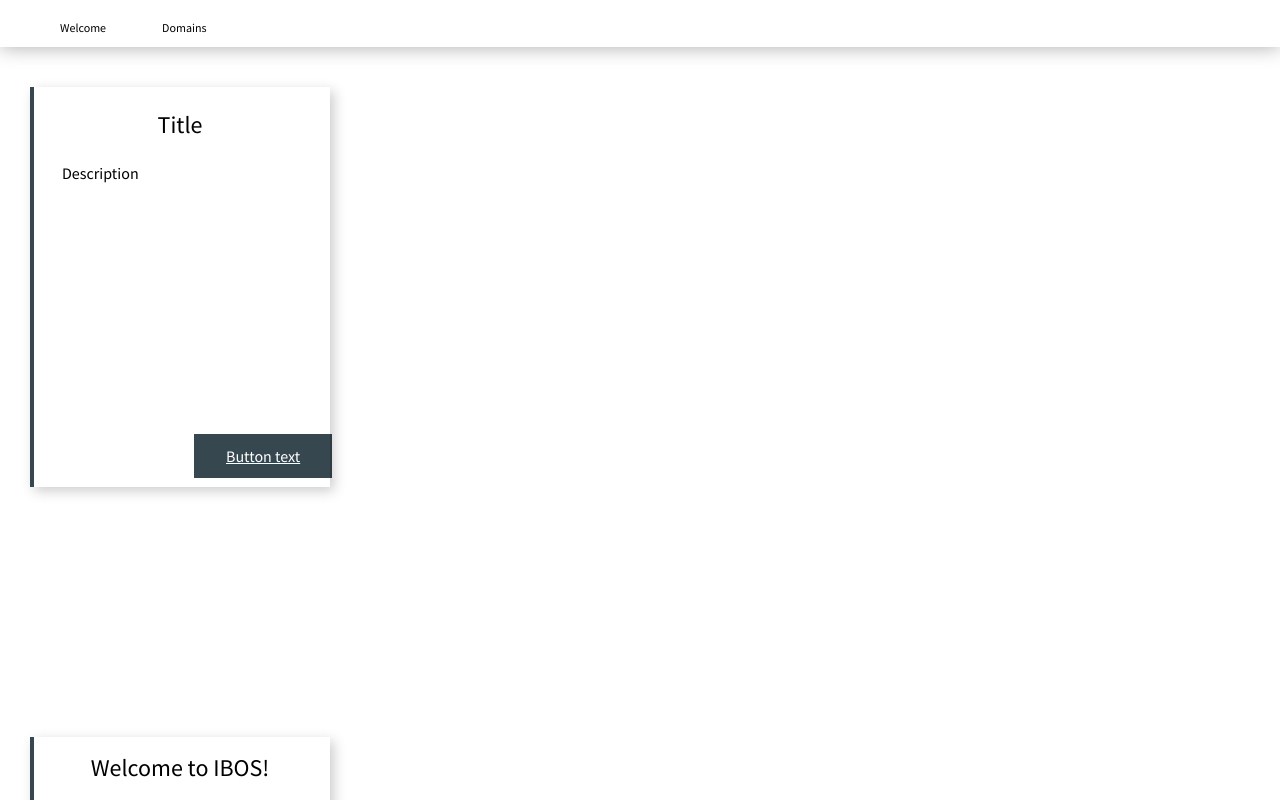
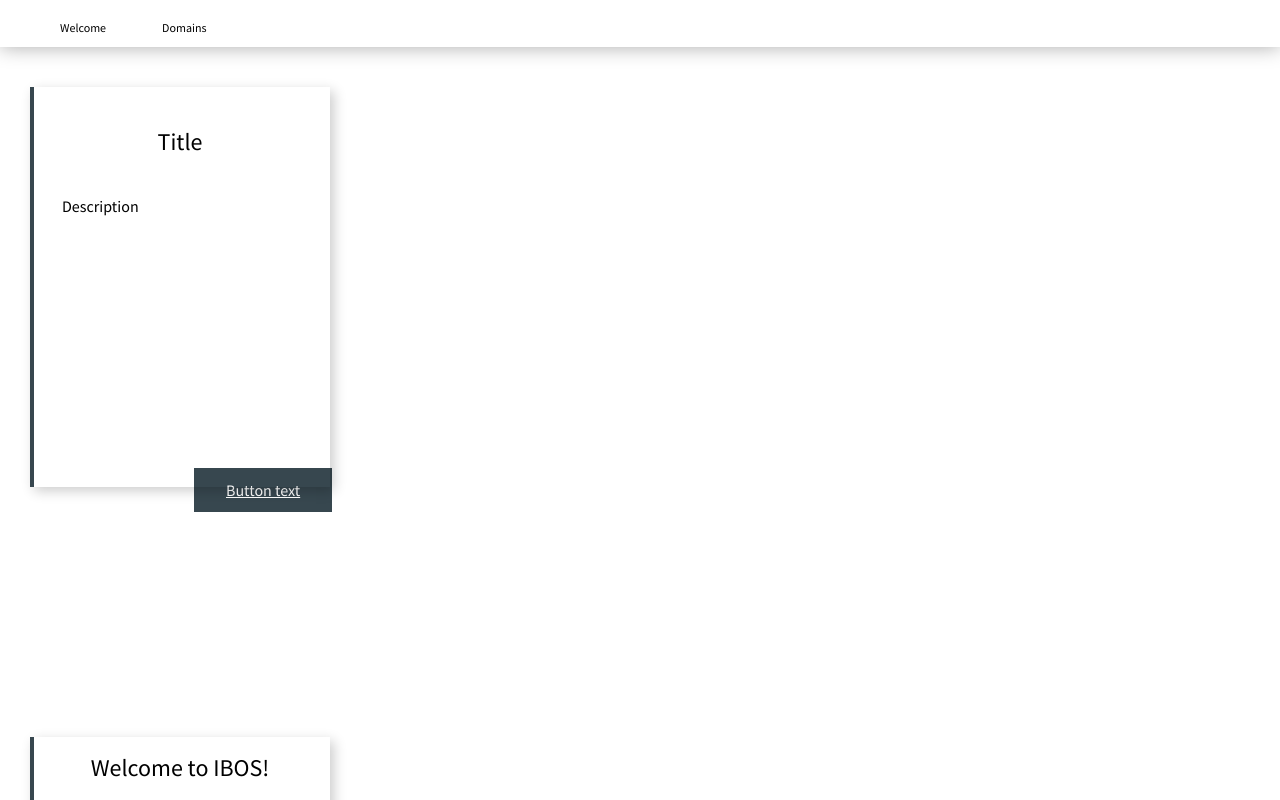
Before and after one commit to fromITzerotoIThero/IBOS, a React (Create React App) app: page / in a window 1280 px wide. Shown: the top 800 px of the page. Built offline with nearby package versions, Linux system fonts and the light colour scheme; no server answers; the database is empty; the HTML template or start-up script is replaced by a standard one.

Commit message:
Even more padding

```diff
--- a/src/components/BasicCard/BasicCard.module.css
+++ b/src/components/BasicCard/BasicCard.module.css
@@ -9,7 +9,7 @@
 
 .title {
     font-size: 24px;
-    padding: 1em 2em;
+    padding: 1.7em 2em;
     text-align: center;
 }
 
```
